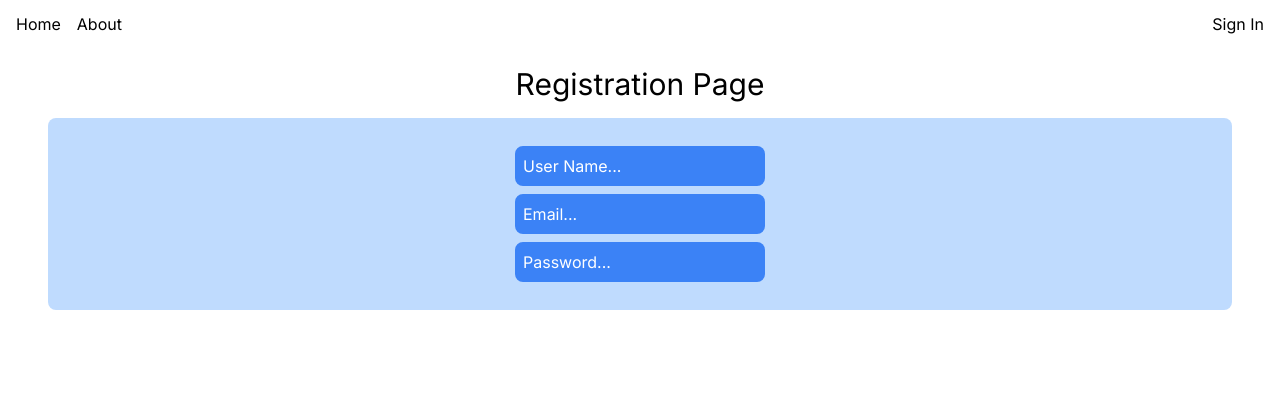
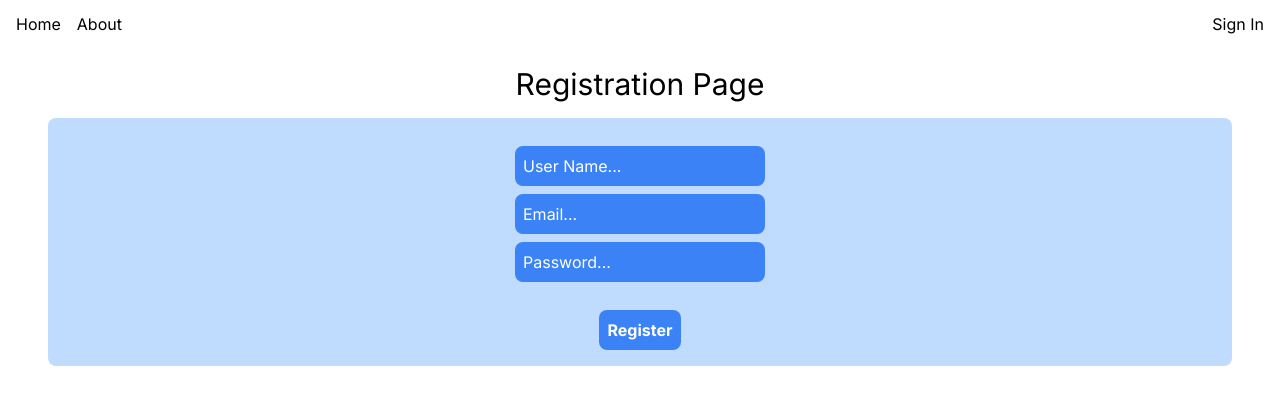
Before and after one commit to StandaFrontMan/Blame-Your-Code, a Next.js app: page /pages/registration in a window 1280 px wide. Shown: the top 404 px of the page. Built offline with nearby package versions, Linux system fonts and the light colour scheme; no server answers.

Commit message:
feature: SubmitRegistrationFormButton

```diff
--- a/src/app/components/Registration/RegistrationForm.tsx
+++ b/src/app/components/Registration/RegistrationForm.tsx
@@ -1,8 +1,9 @@
 import React from 'react'
+import SubmitRegistrationFormButton from './SubmitRegistrationFormButton'
 
 const RegistrationForm = () => {
   return (
-    <form action="">
+    <form className='flex flex-col justify-center items-center' action="">
         <div className='px-2 py-2 mx-2 my-2 flex flex-col justify-center items-center'>
             <input
                 className='px-2 py-2 mx-2 my-1 text-gray-800 bg-blue-500 hover:bg-blue-600 rounded-lg duration-150 outline-none placeholder-white'
@@ -26,6 +27,9 @@ const RegistrationForm = () => {
                 required
             />
         </div>
+        <div>
+            <SubmitRegistrationFormButton />
+        </div>
     </form>
   )
 }
--- /dev/null
+++ b/src/app/components/Registration/SubmitRegistrationFormButton.tsx
@@ -0,0 +1,13 @@
+import React from 'react'
+
+const SubmitRegistrationFormButton = () => {
+  return (
+    <button
+        className='py-2 px-2 mx-2 my-2 bg-blue-500 hover:bg-blue-600 text-white font-bold rounded-lg duration-150'
+    >
+      Register
+    </button>
+  )
+}
+
+export default SubmitRegistrationFormButton
```
